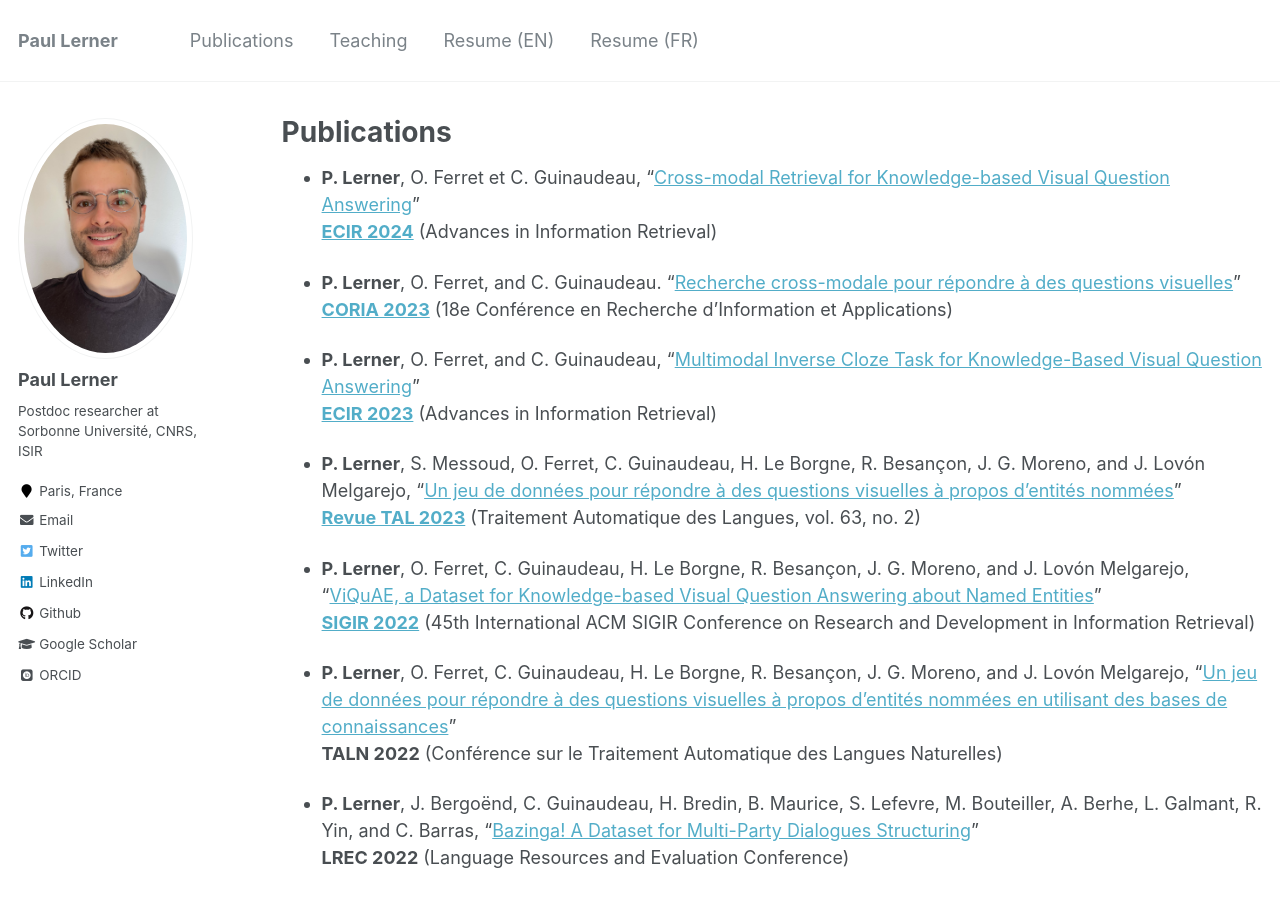
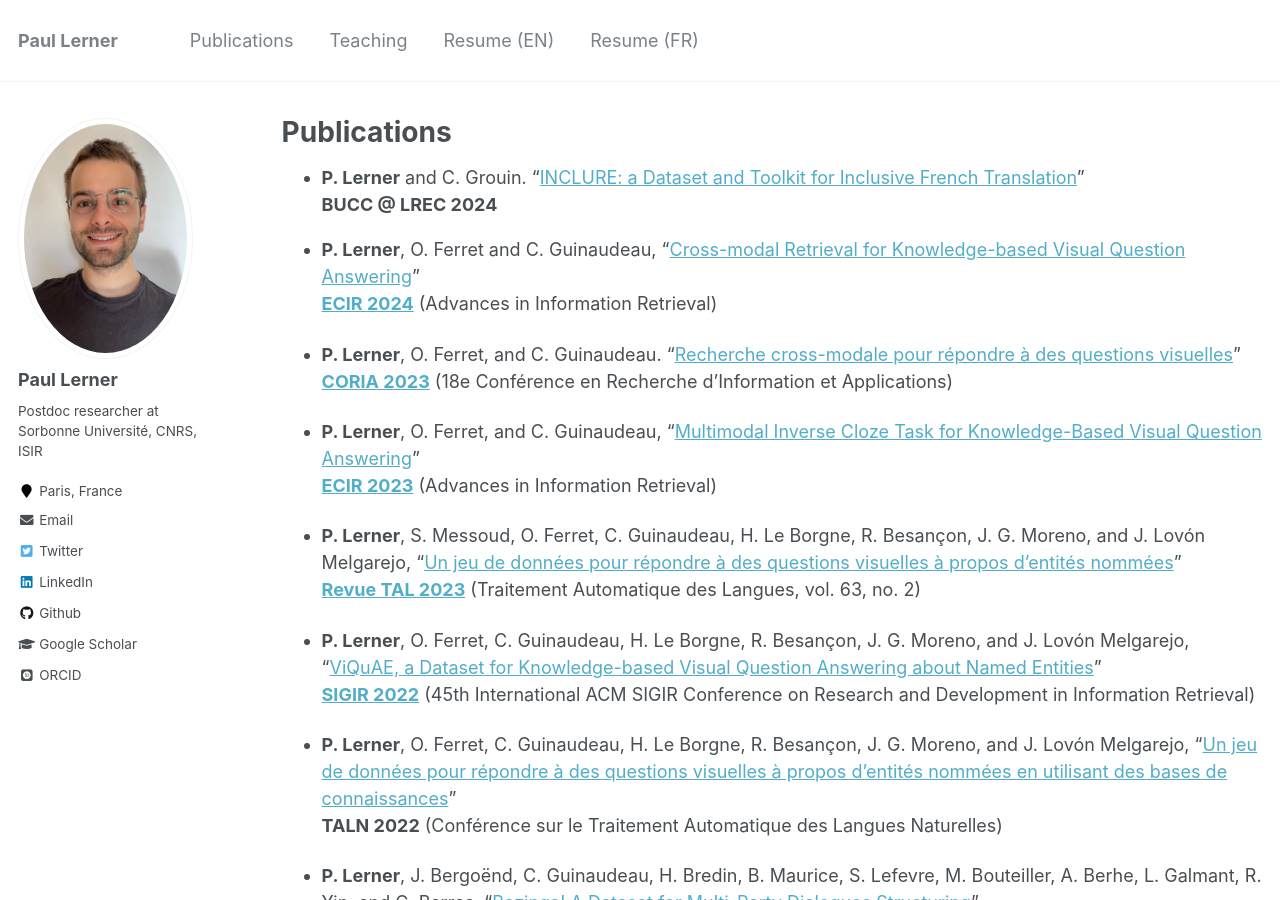
Before and after one commit to PaulLerner/PaulLerner.github.io, a Jekyll site: the page built from _pages/publications.md, in a window 1280 px wide and 900 px high. Built offline with Jekyll 4.4.1, drawn with Linux system fonts in a browser that asks for light colours; some web fonts are replaced.

Commit message:
add BUCC 2024

```diff
--- a/_pages/publications.md
+++ b/_pages/publications.md
@@ -5,7 +5,9 @@ permalink: /publications/
 author_profile: true
 ---
 
-- **P. Lerner**, O. Ferret et C. Guinaudeau, "[Cross-modal Retrieval for Knowledge-based Visual Question
+- **P. Lerner** and C. Grouin. "[INCLURE: a Dataset and Toolkit for Inclusive French Translation](https://hal.science/hal-04531938)"
+ **BUCC @ LREC 2024**
+- **P. Lerner**, O. Ferret and C. Guinaudeau, "[Cross-modal Retrieval for Knowledge-based Visual Question
 Answering](https://arxiv.org/abs/2401.05736)"
 [**ECIR 2024**](https://link.springer.com/chapter/10.1007/978-3-031-56027-9_26) (Advances in Information Retrieval)
 
```
